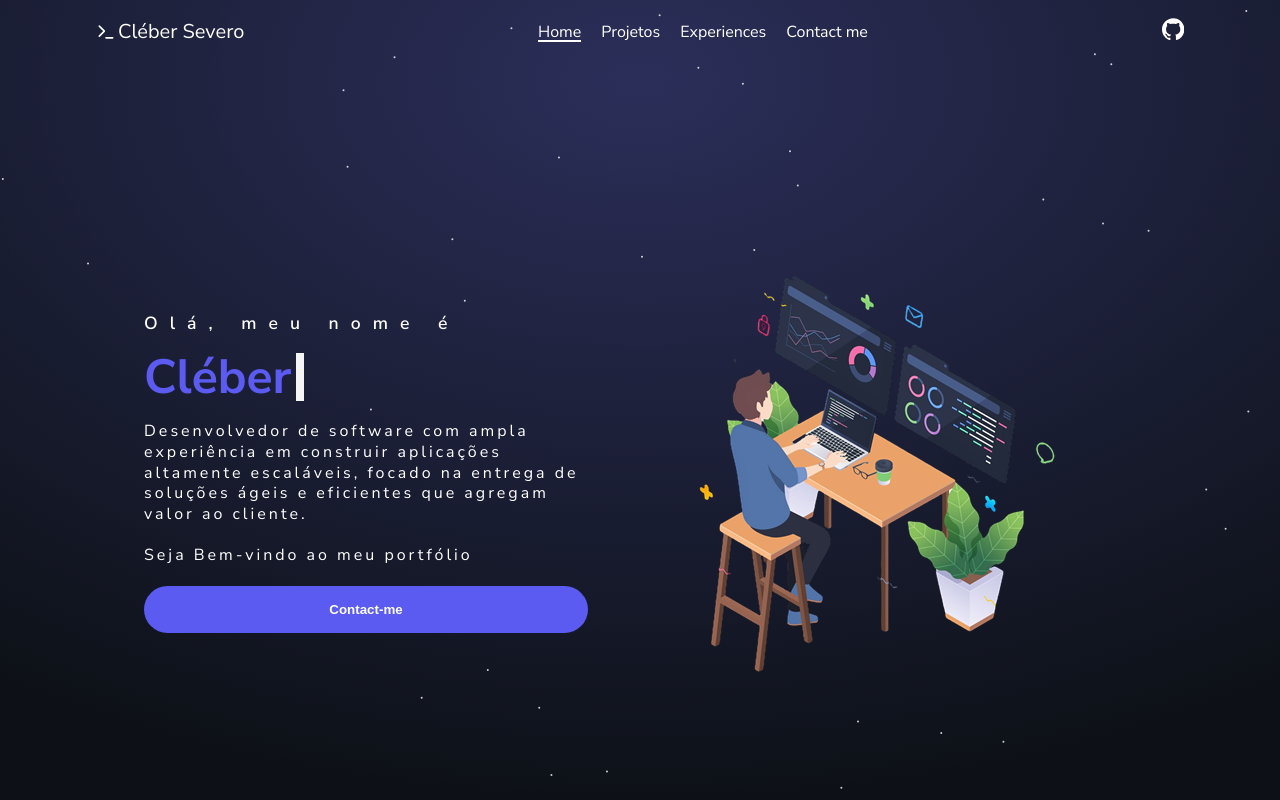
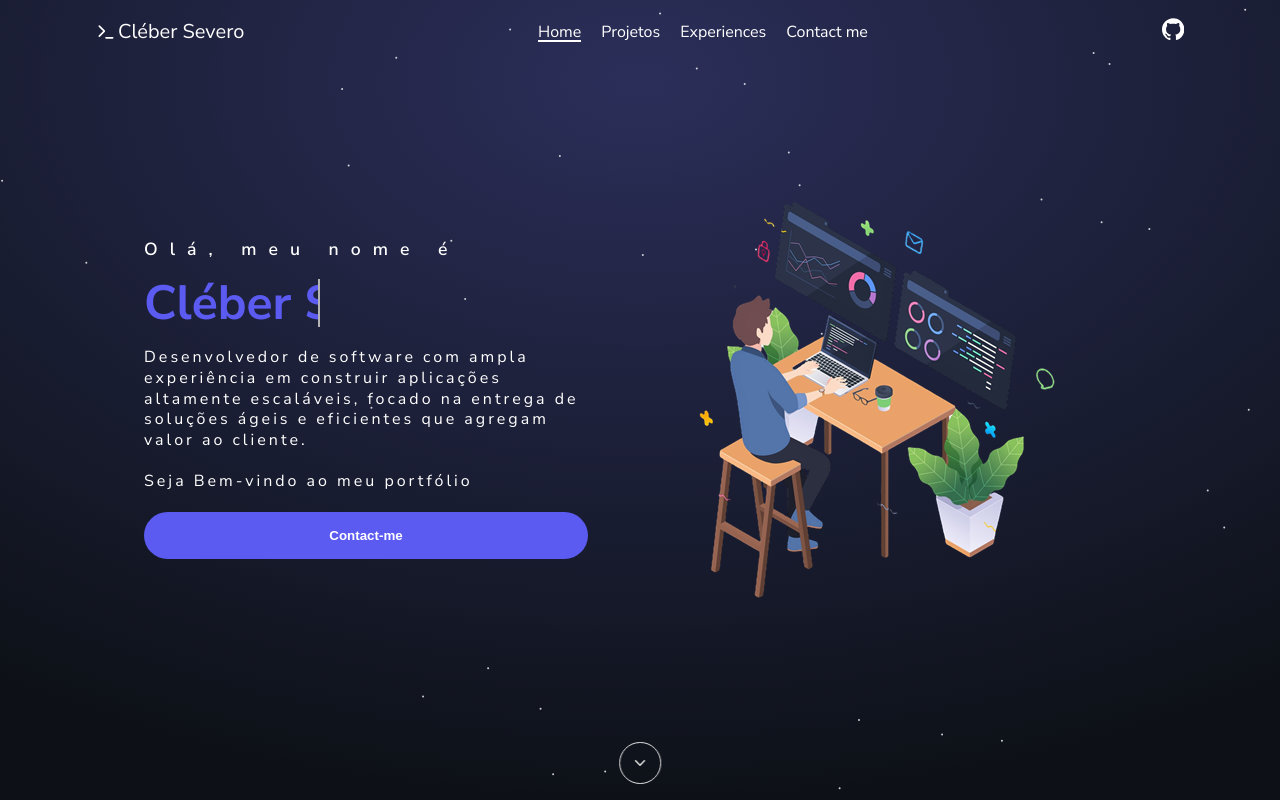
Before and after one commit to Cleber-Severo/my-portfolio, a React (Vite) app: page / in a window 1280 px wide. Shown: the top 800 px of the page. Built offline with nearby package versions, Linux system fonts and the light colour scheme; a web font is replaced by a local one.

Commit message:
refactor: pulce animation

```diff
--- a/src/components/styles/Hero.css
+++ b/src/components/styles/Hero.css
@@ -12,6 +12,7 @@ section#hero {
 
   max-width: 1200px;
   width: 100%;
+  height: 100vh;
 }
 
 section#hero > div {
@@ -56,7 +57,7 @@ section#hero h2:nth-of-type(2) {
 
   white-space: nowrap;
   overflow: hidden;
-  border-right: 8px solid #f5f5f5;
+  border-right: 2px solid #b3b3b3;
   width: 0;
   animation: typing 8s steps(20, end) infinite,
     blink-cursor 0.8s step-end infinite;
@@ -77,7 +78,7 @@ section#hero h2:nth-of-type(2) {
 @keyframes blink-cursor {
   0%,
   50% {
-    border-right-color: #f5f5f5;
+    border-right-color: #b3b3b3;
   }
   100% {
     border-right-color: transparent;
@@ -85,22 +86,34 @@ section#hero h2:nth-of-type(2) {
 }
 
 section#hero .icon-wrap {
-  padding: 12px;
   text-align: center;
   display: inline-flex;
   align-items: center;
   justify-content: center;
+
+  border: 1px solid #e5e5e5;
   border-radius: 50%;
+
   width: 2.6rem;
   height: 2.6rem;
 
+  padding: 12px;
+
   position: absolute;
-  bottom: 12px;
+  bottom: 16px;
   left: 50%;
   transform: translateX(-50%);
-  box-shadow: 0 0 8px rgba(255, 255, 255, 0.5);
 
-  animation: bounce 4s infinite cubic-bezier(0.25, 0.75, 0.5, 1) 2s; /* Slower with smoother cubic-bezier */
+  animation: pulse-animation 2s infinite, bounce 4s infinite;
+}
+
+@keyframes pulse-animation {
+  0% {
+    box-shadow: 0 0 0 0px rgba(255, 255, 255, 0.2);
+  }
+  100% {
+    box-shadow: 0 0 0 10px rgba(255, 255, 255, 0);
+  }
 }
 
 @keyframes bounce {
@@ -108,16 +121,16 @@ section#hero .icon-wrap {
     transform: translateX(-50%) translateY(0);
   }
   25% {
-    transform: translateX(-50%) translateY(-20px); /* Move up slightly */
+    transform: translateX(-50%) translateY(-10px);
   }
   50% {
-    transform: translateX(-50%) translateY(0); /* Back to original position */
+    transform: translateX(-50%) translateY(0);
   }
   75% {
-    transform: translateX(-50%) translateY(-20px); /* Move up again */
+    transform: translateX(-50%) translateY(-10px);
   }
   100% {
-    transform: translateX(-50%) translateY(0); /* Hold at original position */
+    transform: translateX(-50%) translateY(0);
   }
 }
 
@@ -126,4 +139,7 @@ section#hero .icon-wrap svg {
 
   font-size: 2rem;
   font-weight: 600;
+
+  border-radius: 50%;
+  transform-origin: center;
 }
```
